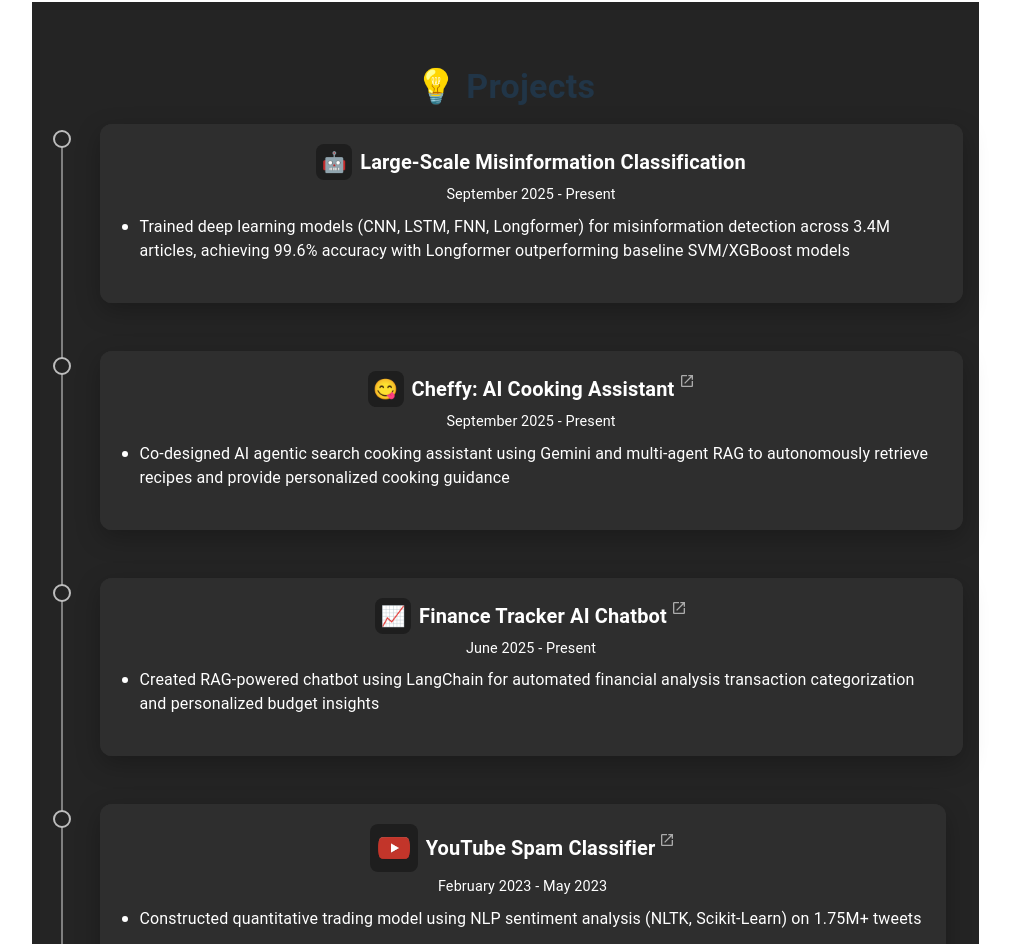
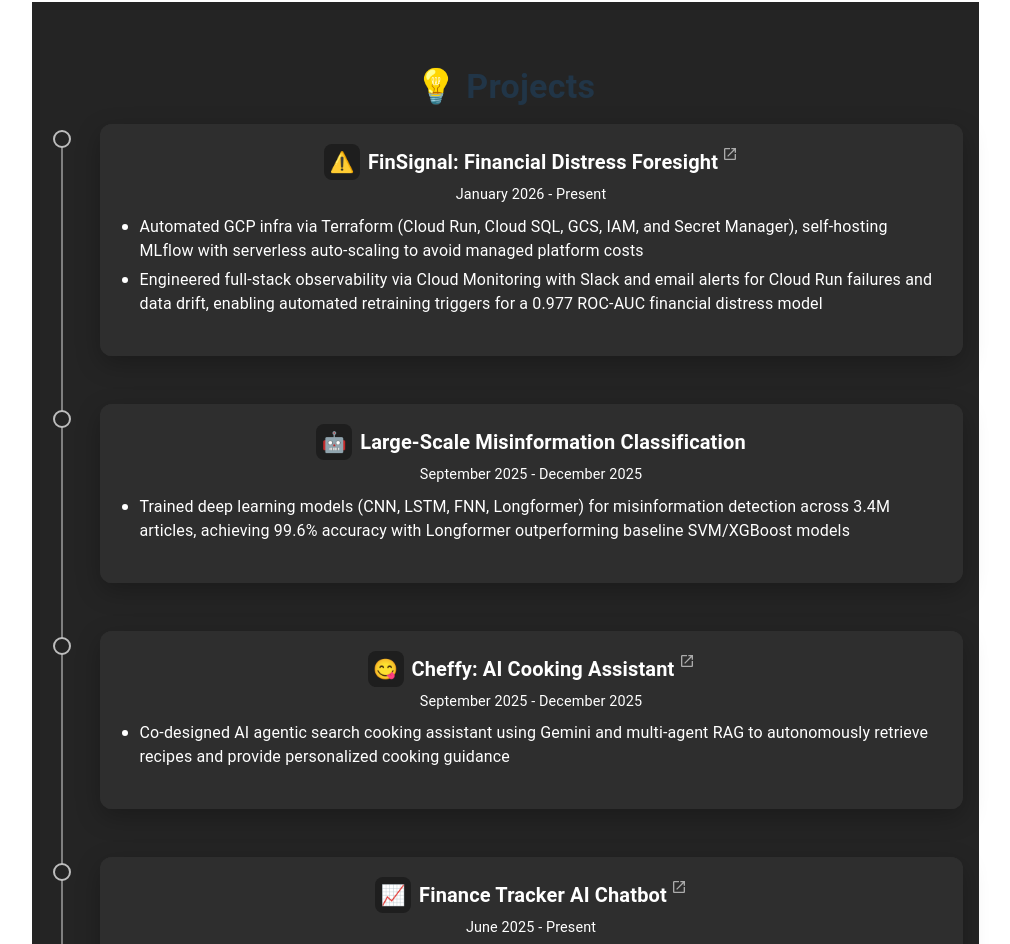
Before and after one commit to bzeng68/bzeng68.github.io, a React (Vite) app: page / in a window 1280 px wide. Shown: the part 1789-2733 px from the top of the page, without its empty margins (135-1145 px from the left). Built offline with nearby package versions, Linux system fonts and the light colour scheme.

Commit message:
updated resume and projects

```diff
--- a/src/components/ProjectsSection.jsx
+++ b/src/components/ProjectsSection.jsx
@@ -4,8 +4,18 @@
 
 const projects = [
     {
+        title: 'FinSignal: Financial Distress Foresight',
+        period: 'January 2026 - Present',
+        description: [
+            'Automated GCP infra via Terraform (Cloud Run, Cloud SQL, GCS, IAM, and Secret Manager), self-hosting MLflow with serverless auto-scaling to avoid managed platform costs',
+            'Engineered full-stack observability via Cloud Monitoring with Slack and email alerts for Cloud Run failures and data drift, enabling automated retraining triggers for a 0.977 ROC-AUC financial distress model'
+        ],
+        link: 'https://github.com/Foresight-ML/foresight_ml',
+        emoji: '⚠️'
+    },
+    {
         title: 'Large-Scale Misinformation Classification',
-        period: 'September 2025 - Present',
+        period: 'September 2025 - December 2025',
         description: [
             'Trained deep learning models (CNN, LSTM, FNN, Longformer) for misinformation detection across 3.4M articles, achieving 99.6% accuracy with Longformer outperforming baseline SVM/XGBoost models'
         ],
@@ -13,7 +23,7 @@
     },
     {
         title: 'Cheffy: AI Cooking Assistant',
-        period: 'September 2025 - Present',
+        period: 'September 2025 - December 2025',
         description: [
             'Co-designed AI agentic search cooking assistant using Gemini and multi-agent RAG to autonomously retrieve recipes and provide personalized cooking guidance'
         ],
```
Also changed, not shown: 1 other file (tests, documents, lock files or other folders).
